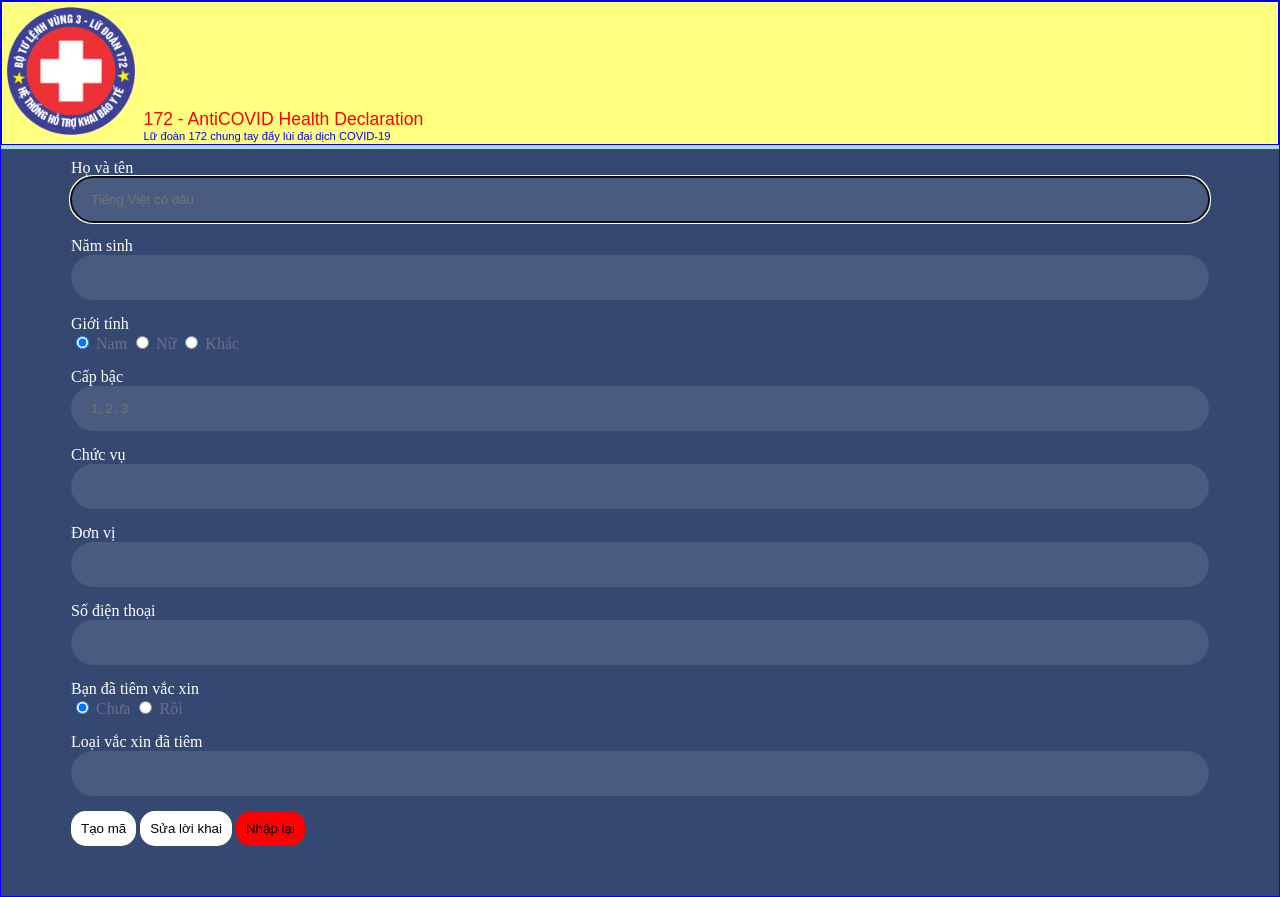
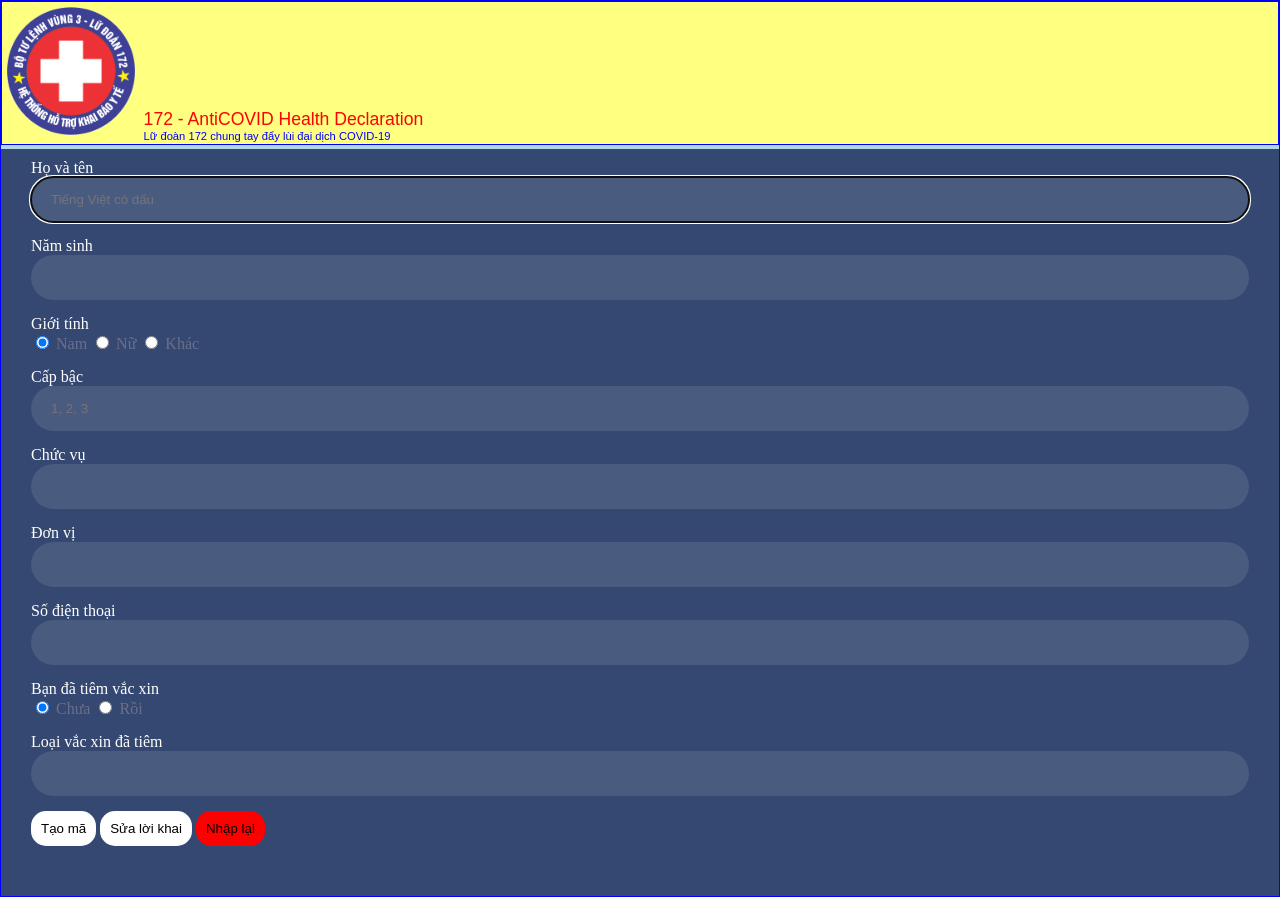
Before and after one commit to DauVanGach/healthdeclaration, a plain HTML site: page index.html in a window 1280 px wide. Drawn offline with Linux system fonts and the light colour scheme.

Commit message:
Update style1.css

```diff
--- a/style1.css
+++ b/style1.css
@@ -58,7 +58,7 @@ a{color:inherit;text-decoration:none}
 	width:100%;
 	height:100%;
 	position:relative;
-	padding:10px 70px 50px 70px;
+	padding:10px 30px 50px 30px;
 	background:rgba(40,57,101,.9);
 }
 
```
